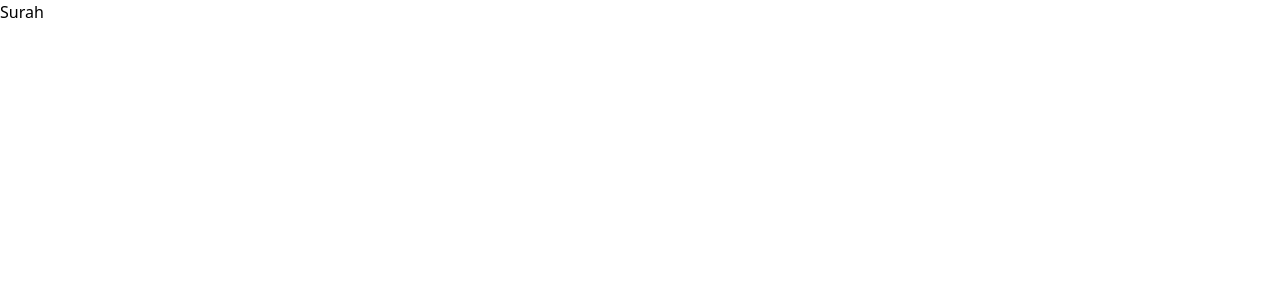
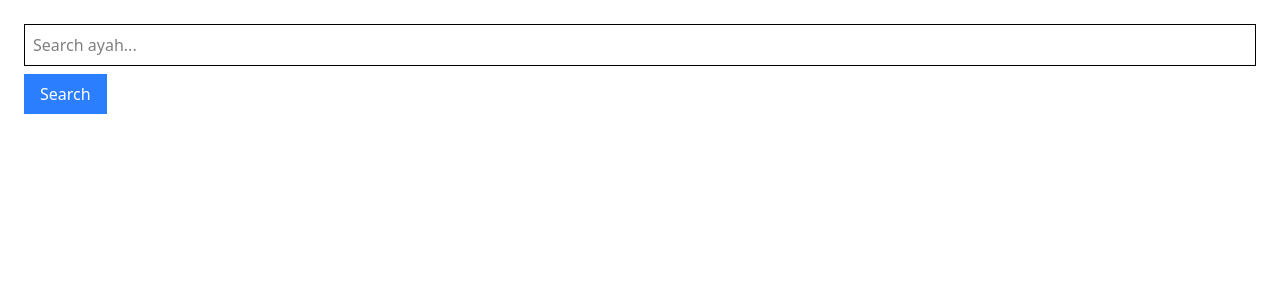
Before and after one commit to shagormahamud93/quran-app, a Next.js app: page /search in a window 1280 px wide. Shown: the top 300 px of the page. Built offline with nearby package versions, Linux system fonts and the light colour scheme.

Commit message:
implement ayah search functionality with filtering and AyahCard component

```diff
--- a/src/app/search/page.tsx
+++ b/src/app/search/page.tsx
@@ -1,10 +1,45 @@
+"use client";
 
-const page = () => {
+import { useState } from "react";
+
+export default function SearchPage() {
+    const [query, setQuery] = useState("");
+    const [results, setResults] = useState<any[]>([]);
+
+    const handleSearch = async () => {
+        const res = await fetch(
+            "https://api.alquran.cloud/v1/quran/en.asad"
+        );
+        const data = await res.json();
+
+        const allAyahs = data.data.surahs.flatMap((s: any) => s.ayahs);
+
+        const filtered = allAyahs.filter((a: any) =>
+            a.text.toLowerCase().includes(query.toLowerCase())
+        );
+
+        setResults(filtered.slice(0, 20));
+    };
+
     return (
-        <div>
-            <h1>Surah</h1>
+        <div className="p-6">
+            <input
+                className="border p-2 w-full"
+                placeholder="Search ayah..."
+                onChange={(e) => setQuery(e.target.value)}
+            />
+            <button
+                onClick={handleSearch}
+                className="mt-2 px-4 py-2 bg-blue-500 text-white"
+            >
+                Search
+            </button>
+
+            {results.map((r, i) => (
+                <p key={i} className="mt-2 bg-white p-2 rounded">
+                    {r.text}
+                </p>
+            ))}
         </div>
     );
-};
-
-export default page;
+}
--- a/src/components/AyahCard.tsx
+++ b/src/components/AyahCard.tsx
@@ -1,10 +1,8 @@
-
-const AyahCard = () => {
-    return (
-        <div>
-            <h1>Ayah Card</h1>
-        </div>
-    );
-};
-
-export default AyahCard;
+export default function AyahCard({ arabic, translation }: any) {
+  return (
+    <div className="bg-white p-4 rounded mb-3 shadow">
+      <p className="text-right text-xl mb-2 font-arabic">{arabic}</p>
+      <p className="text-gray-600">{translation}</p>
+    </div>
+  );
+}
```
